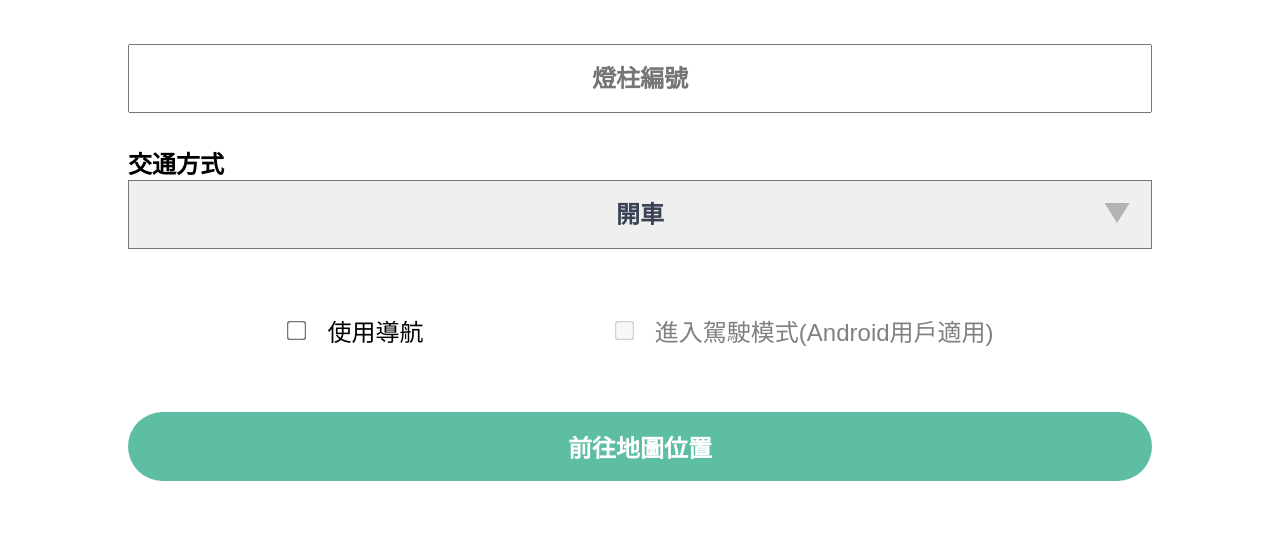
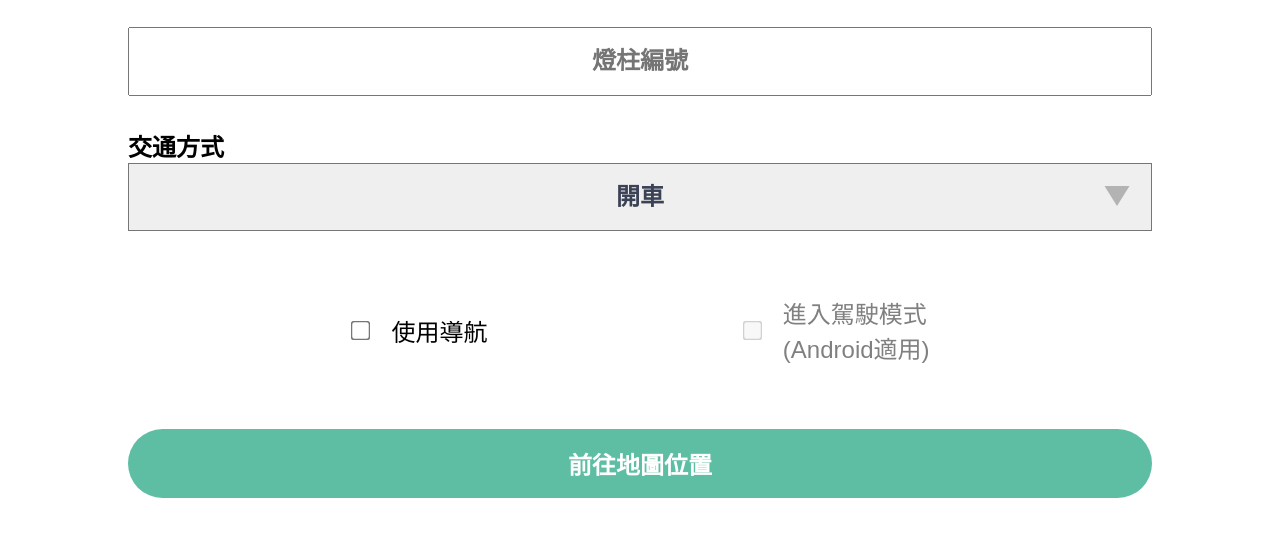
Before and after one commit to thc282/HongKongLampPostLocation, a plain HTML site: page web/index.html in a window 1280 px wide. Shown: the part 149-691 px from the top of the page. Drawn offline with Linux system fonts and the light colour scheme.

Commit message:
update the webpage font

```diff
--- a/web/index.html
+++ b/web/index.html
@@ -30,7 +30,7 @@
                 </div>
                 <div class="row">
                     <input type="checkbox" id="drivingModeCheckbox" style="transform: scale(1.5);" disabled />
-                    <label for="drivingModeCheckbox" style="font-size: 1.5rem; color: gray;">進入駕駛模式(Android用戶適用)</label>
+                    <label for="drivingModeCheckbox" style="font-size: 1.5rem; color: gray;">進入駕駛模式<br>(Android適用)</label>
                 </div>
             </div>
 
```
